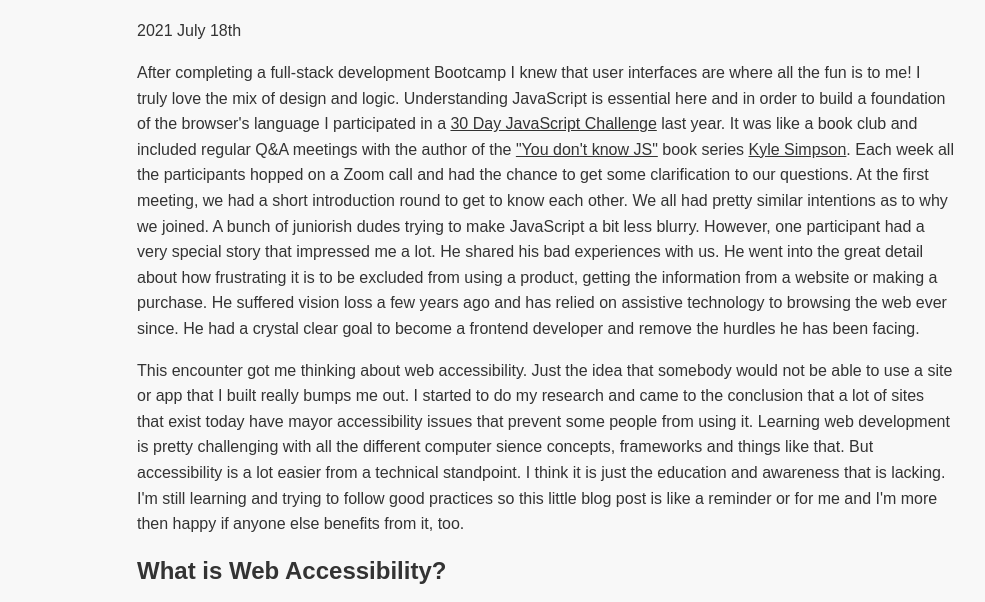
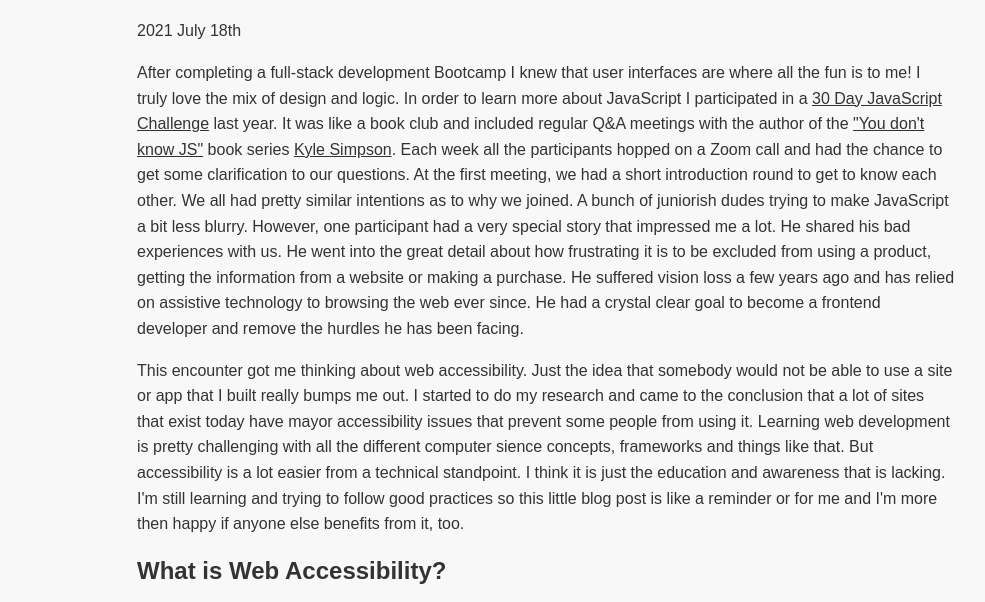
Before and after one commit to dieterpankratz/dieterpankratz, a Gatsby site: page /2021/2021-07-18-web-accessibility/ in a window 1280 px wide. Shown: the part 180-782 px from the top of the page, without its empty margins (94-1079 px from the left). Built offline with nearby package versions, Linux system fonts and the light colour scheme; Gatsby itself is replaced by a stand-in of ours.

Commit message:
change wording

```diff
--- a/posts/2021/2021-07-18-web-accessibility/index.mdx
+++ b/posts/2021/2021-07-18-web-accessibility/index.mdx
@@ -6,8 +6,7 @@ published: true
 ---
 
 After completing a full-stack development Bootcamp I knew that user interfaces are where
-all the fun is to me! I truly love the mix of design and logic. Understanding JavaScript is essential here
-and in order to build a foundation of the browser's language I participated in a [30 Day JavaScript Challenge](https://love.devchat.tv/you-dont-know-js-yet-challenge40653095)
+all the fun is to me! I truly love the mix of design and logic. In order to learn more about JavaScript I participated in a [30 Day JavaScript Challenge](https://love.devchat.tv/you-dont-know-js-yet-challenge40653095)
 last year. It was like a book club and included regular Q&A meetings with the author of the ["You don't know JS"](https://github.com/getify/You-Dont-Know-JS) book series
 [Kyle Simpson](https://twitter.com/getify). Each week all the participants hopped on a Zoom call and had the chance
 to get some clarification to our questions. At the first meeting, we had a short introduction round to get to know each other.
```
